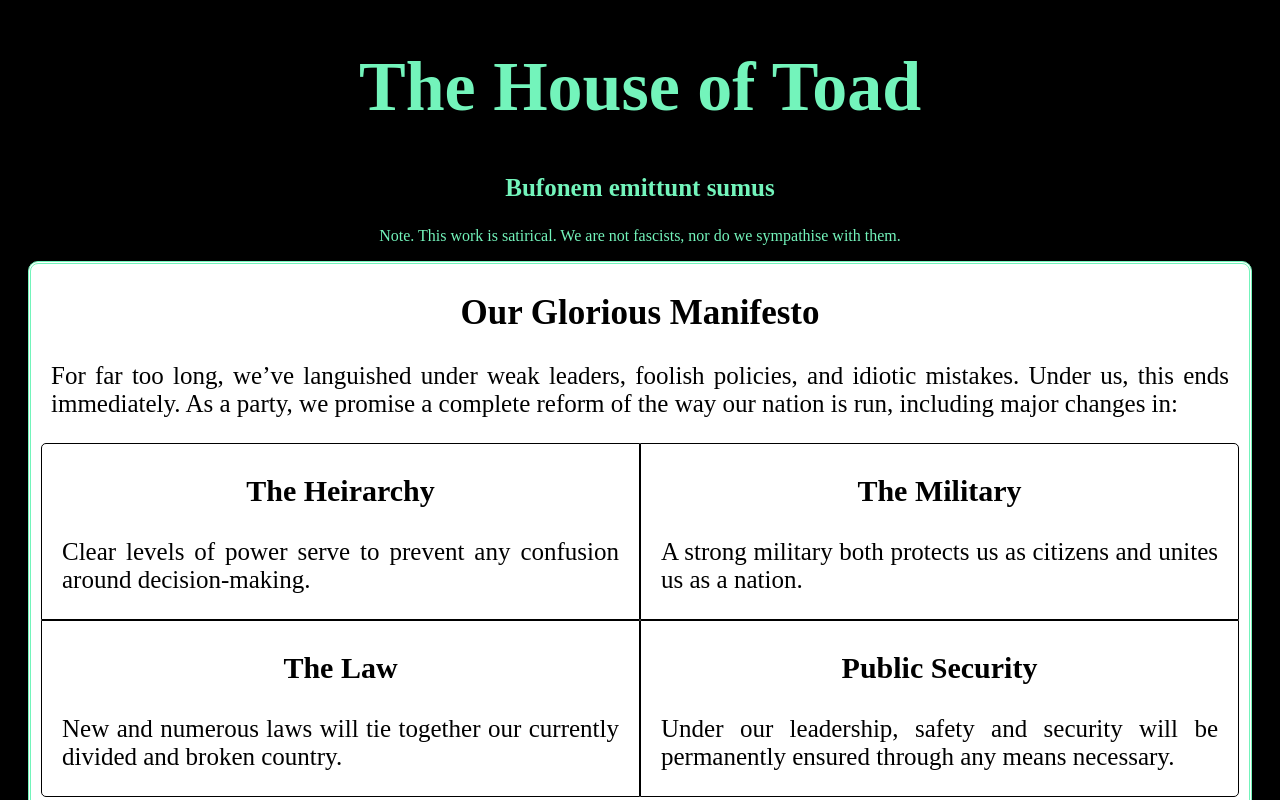
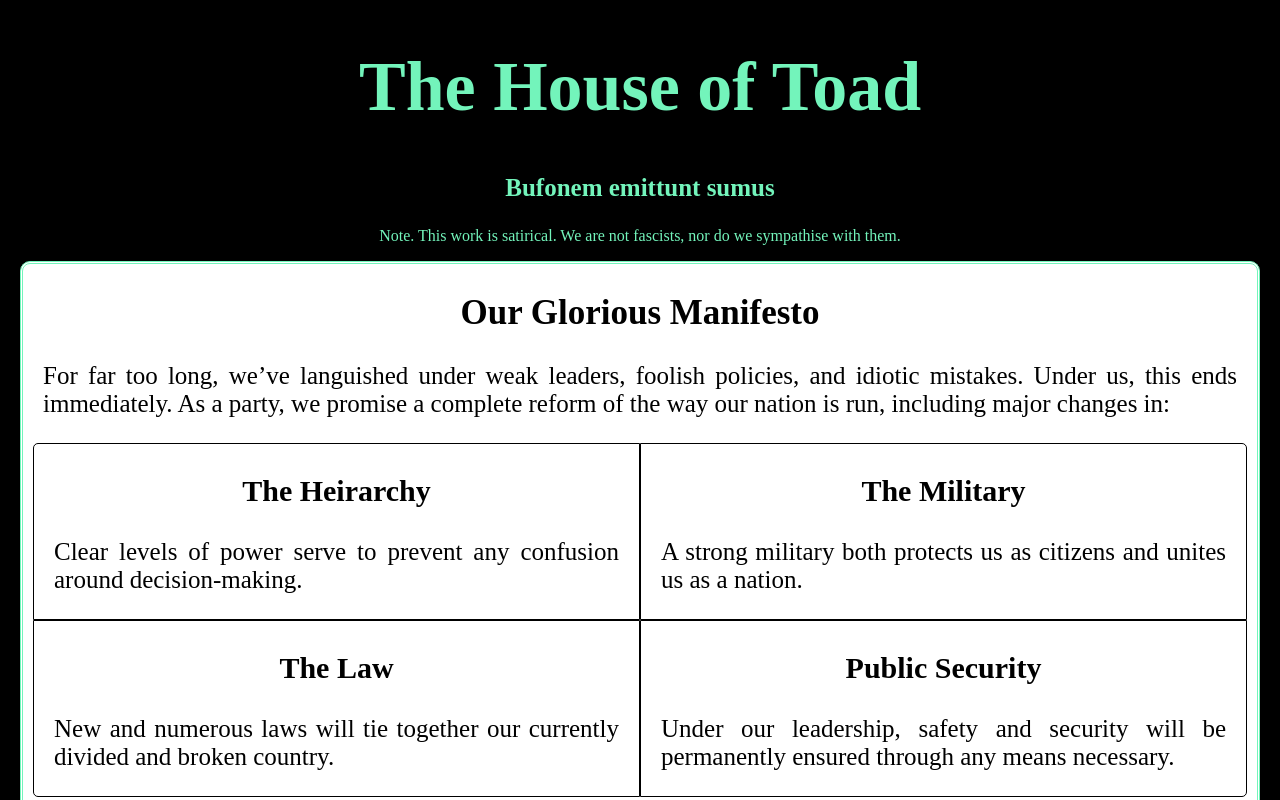
Before and after one commit to Evilhotdog/The-House-Of-Toads, a plain HTML site: page index.html in a window 1280 px wide. Shown: the top 800 px of the page. Drawn offline with Linux system fonts and the light colour scheme.

Commit message:
Tweaked CSS

```diff
--- a/style.css
+++ b/style.css
@@ -1,10 +1,8 @@
 header {
     background-color: black;
-    width: 100%;
     border-bottom-left-radius: 5px;
     border-bottom-right-radius: 5px;
     color: #73f4bb;
-    width: 100%;
     margin: 0px;
     padding: 0px;
     border-top: 0px;
@@ -18,6 +16,9 @@ header h3 {
 body {
     text-align: center;
     background-color: black;
+    width: 100%;
+    padding: 0px;
+    margin: 0px;
 }
 h2 {
     font-size: 35px;
@@ -29,6 +30,7 @@ h2 {
     background-color: white;
     margin-left: 20px;
     margin-right: 20px;
+    margin-bottom: 50px;
 }
 .manifesto p {
     padding-left: 20px;
@@ -41,7 +43,7 @@ h2 {
 }
 .manifesto .grid {
     display: grid;
-    grid-template-columns: 50% 50%;
+    grid-template-columns: 50fr 50fr;
     grid-template-rows: 50% 50%;
     padding-left: 10px;
     padding-right: 10px;
```
